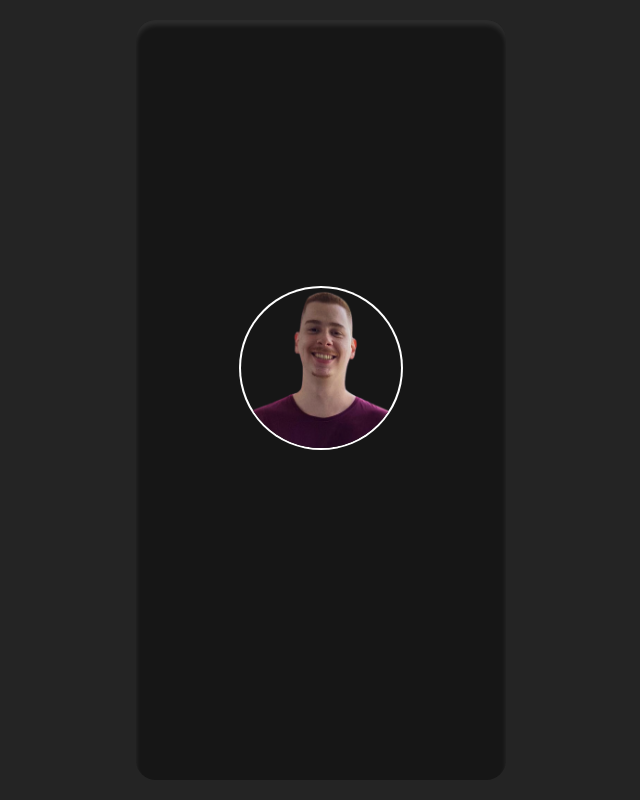
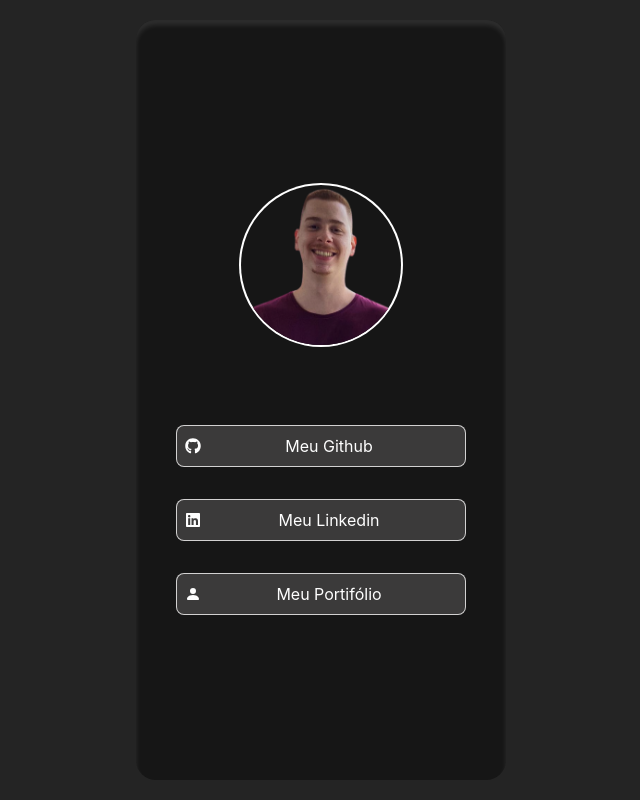
Before and after one commit to heiderick13/my-link-tree, a React (Vite) app: page / in a window 1280 px wide. Shown: the whole page, without its empty margins (319-959 px from the left). Built offline with nearby package versions, Linux system fonts and the light colour scheme.

Commit message:
:sparkles: import cards & styles

```diff
--- a/src/components/ProfileCard/ProfileCard.css
+++ b/src/components/ProfileCard/ProfileCard.css
@@ -1,12 +1,4 @@
 .profile-card {
-  display: flex;
-  flex-direction: column;
-  justify-content: center;
-  align-items: center;
-
-  padding: 0px 10px 64px;
-  gap: 32px;
-
   width: 370px;
   height: 95vh;
 
--- a/src/components/ProfileCard/ProfileCard.jsx
+++ b/src/components/ProfileCard/ProfileCard.jsx
@@ -1,12 +1,32 @@
 import "./ProfileCard.css";
+
+import LinkCard from "../LinkCard/LinkCard";
+
+import { FaGithub, FaLinkedin } from "react-icons/fa";
+import { BsPersonFill } from "react-icons/bs";
 
 function Container({ img, alt }) {
   return (
-    <div className="profile-card">
+    <div className="profile-card flex flex-col items-center justify-center gap-8 py-5 px-10">
       <img
-        className="h-40 w-40 rounded-full ring-2 ring-white"
+        className="h-40 w-40 rounded-full ring-2 ring-white mb-12"
         src={img}
         alt={alt}
+      />
+      <LinkCard
+        url={"https://github.com/heiderick13"}
+        icon={<FaGithub />}
+        social={"Meu Github"}
+      />
+      <LinkCard
+        url={"https://www.linkedin.com/in/marcelo-ferreira-de-oliveira/"}
+        icon={<FaLinkedin />}
+        social={"Meu Linkedin"}
+      />
+      <LinkCard
+        url={"https://marcelooliveira.vercel.app/"}
+        icon={<BsPersonFill />}
+        social={"Meu Portifólio"}
       />
     </div>
   );
```
